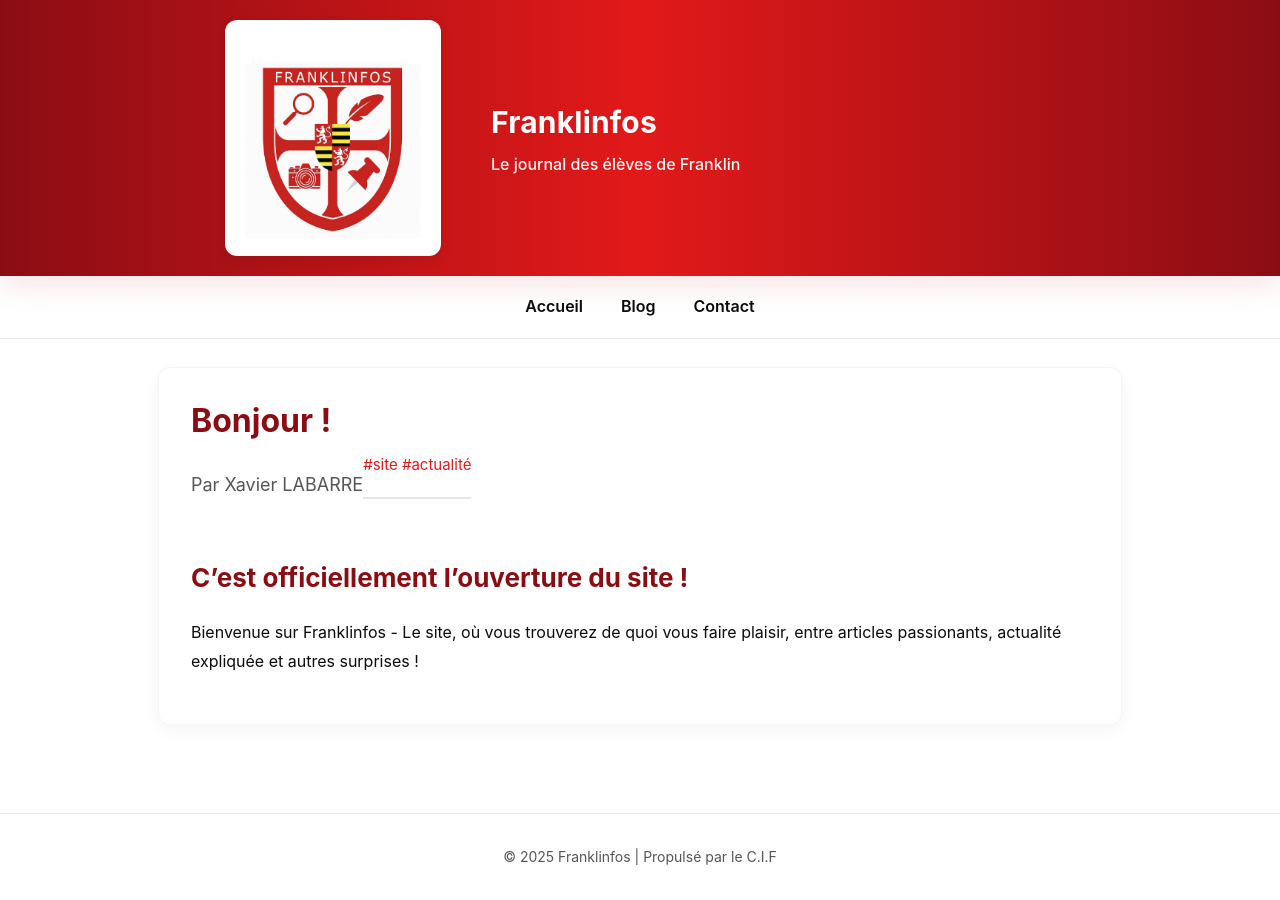
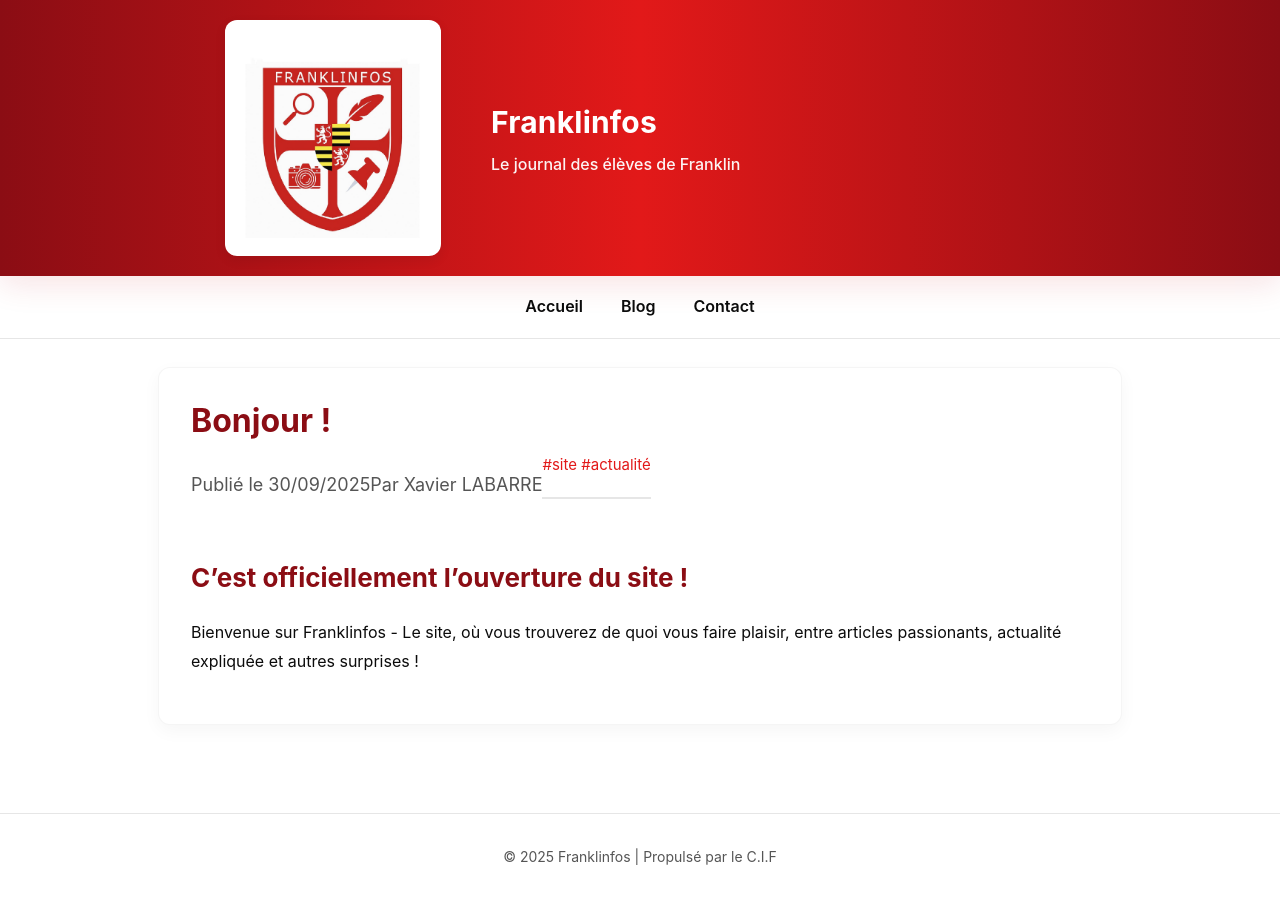
Before and after one commit to Secondaire-Xavier/fr1, a Jekyll site: the page built from _posts/2025-09-30-bonjour.md, in a window 1280 px wide. Built offline with Jekyll 4.4.1, drawn with Linux system fonts in a browser that asks for light colours.

Commit message:
Update post.html

```diff
--- a/_layouts/post.html
+++ b/_layouts/post.html
@@ -4,7 +4,7 @@ layout: default
 <article class="post">
   <h2 class="post-title">{{ page.title }}</h2>
   <div class="infos">
-    <p class="post-date"></p>
+    <p class="post-date">Publié le {{ page.date | date: "%d/%m/%Y" }}</p>
     <p class="post-author">Par {{ page.author }}</p>
     <p class="post-tags">
       {%- if page.tags -%}
```
